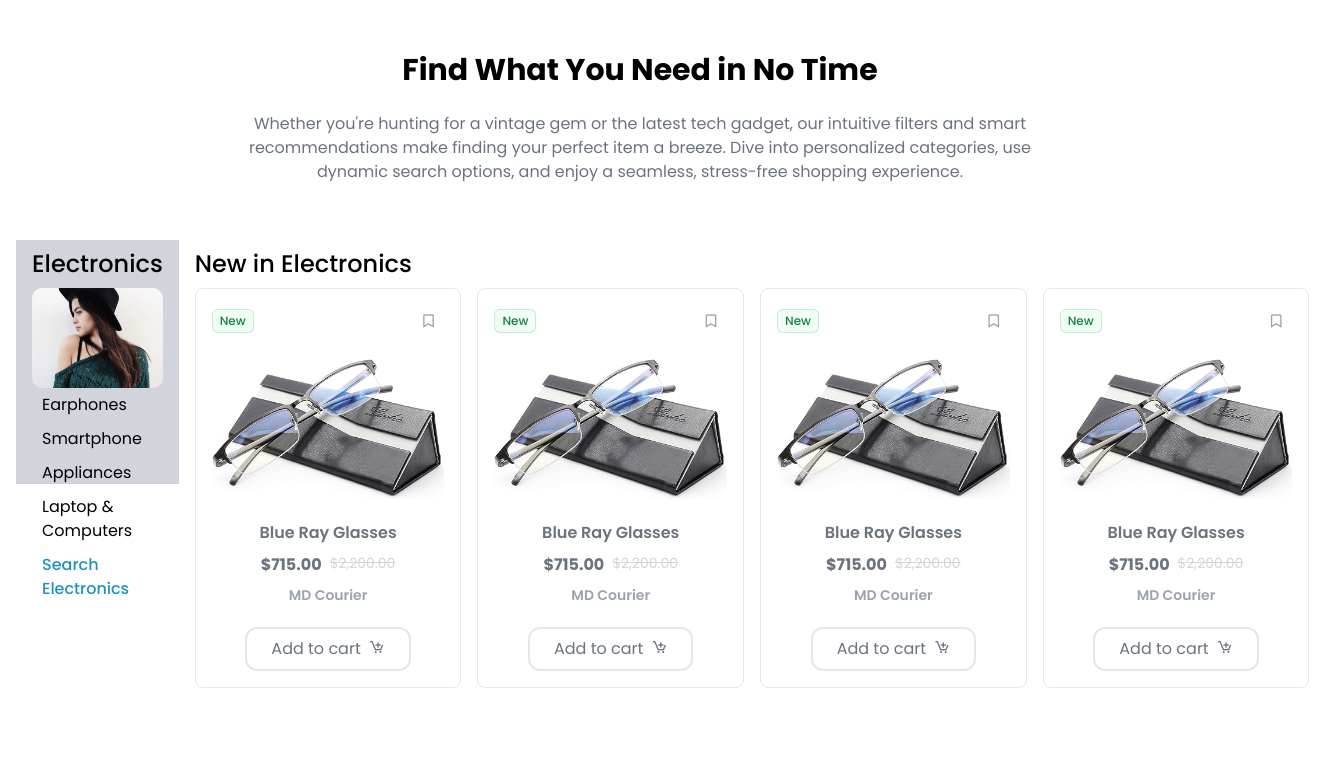
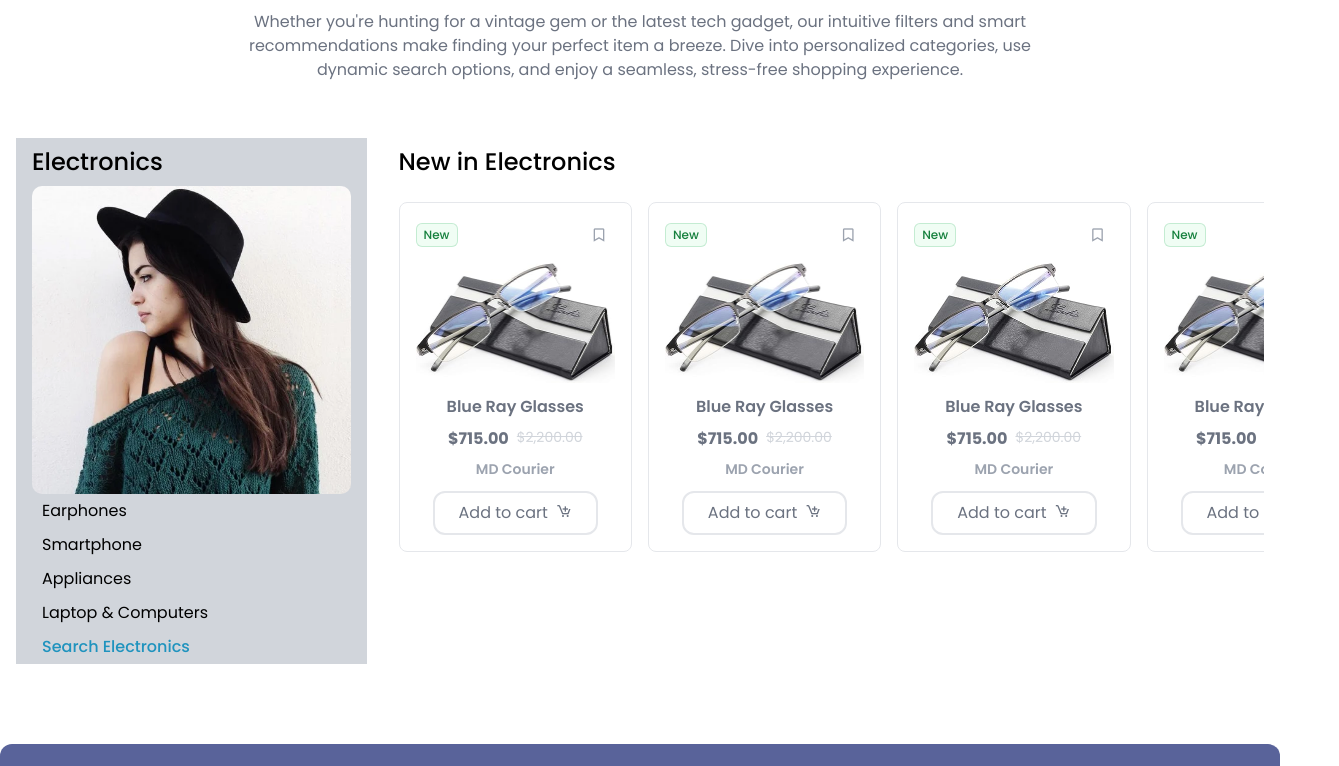
Before and after one commit to aldaineclarke/sunken_treasures_web, an Angular app: page /home in a window 1280 px wide. Shown: the part 1660-2426 px from the top of the page, 1339 px wide, since content can reach past the window. Built offline with nearby package versions, Linux system fonts and the light colour scheme.

Commit message:
changed (Home Page): Changed the card size and made a custom scrollbar for sections

```diff
--- a/src/app/modules/home/home.component.html
+++ b/src/app/modules/home/home.component.html
@@ -13,8 +13,10 @@
 <section class="mt-16 bg-slate-100 py-16">
     <div class="container mx-auto">
         <h2 class="section-header text-3xl font-bold text-center">Featured Products</h2>
-        <div class="cards flex gap-4 justify-center mt-10">
-            <app-card *ngFor="let product of [1,2,3,4,5]"></app-card>
+        <div class="cards-wrapper overflow-x-scroll custom-scrollbar">
+            <div class="cards flex gap-4 mt-10 py-4">
+                <app-card *ngFor="let product of [1,2,3,4,5]"></app-card>
+            </div>
         </div>
         <div class="cta flex justify-center mt-8">
             <button class="primary-outline-btn">View All Products</button>
@@ -29,8 +31,8 @@
             Whether you're hunting for a vintage gem or the latest tech gadget, our intuitive filters and smart recommendations make finding your perfect item a breeze. Dive into personalized categories, use dynamic search options, and enjoy a seamless, stress-free shopping experience.
         </p>
         <div class="w-full mt-10">
-                <div class="flex categories-wrapper  min-h-[50vh] p-4 ">
-                    <div class="electronic-cat w-[300px] bg-gray-300 flex flex-col p-4">
+                <div class="flex categories-wrapper  min-h-[50vh] p-4 gap-4">
+                    <div class="electronic-cat w-[400px] bg-gray-300 flex flex-col p-4">
                         <p class="feature-cat text-2xl text-black my-2 font-medium">Electronics</p>
                         <img class="" src="assets/images/demo09-520x520.jpg.jpg" alt="Image of Electronic Category">
                         <ul class="cat-links">
@@ -41,10 +43,10 @@
                             <li class="text-accent font-medium active">Search Electronics</li>
                         </ul>
                     </div>
-                    <div class="cards-wrapper px-4">
+                    <div class="cards-wrapper px-4 overflow-x-scroll  custom-scrollbar">
                         <p class="cards-title text-black my-2 font-medium text-2xl">New in Electronics</p>
 
-                        <div class="cards flex gap-4">
+                        <div class="cards flex gap-4 py-4">
                             <app-card *ngFor="let product of [1,2,3,4]"></app-card>
                         </div>
                     </div>
--- a/src/app/modules/home/home.component.scss
+++ b/src/app/modules/home/home.component.scss
@@ -11,7 +11,7 @@
 
 .bento-box-3>div {
         border-radius: 10px;
-        aspect-ratio: 16/9;
+
 }
 
 .bento-box-3>div:nth-child(1) {
@@ -47,7 +47,7 @@
 .electronic-cat {
         aspect-ratio: 2/3;
         padding: 0 1rem;
-        height: 100%;
+        align-self: stretch;
 
         img {
                 height:100px;
--- a/src/app/shared/components/card/card.component.scss
+++ b/src/app/shared/components/card/card.component.scss
@@ -1,5 +1,5 @@
 .card{
-    height: 400px;
+    height: 350px;
     aspect-ratio: 2/3;
     transition: box-shadow 300ms;
     background-color: #fff;
--- a/src/app/shared/components/card/card.component.ts
+++ b/src/app/shared/components/card/card.component.ts
@@ -1,4 +1,4 @@
-import { Component } from '@angular/core';
+import { Component, Input } from '@angular/core';
 
 @Component({
   selector: 'app-card',
@@ -6,5 +6,6 @@ import { Component } from '@angular/core';
   styleUrls: ['./card.component.scss']
 })
 export class CardComponent {
+    @Input() scale:string = "1";
 
 }
--- a/src/styles.scss
+++ b/src/styles.scss
@@ -19,3 +19,55 @@ h1,h2,h3,h4,h5,h6{
 .primary-outline-btn{
     @apply bg-transparent hover:bg-primary hover:text-white text-primary border border-primary font-semibold py-2 px-4  rounded-xl transition duration-300;
 }
+
+body::-webkit-scrollbar {
+    width: 1em;
+  }
+
+  body::-webkit-scrollbar-track {
+    box-shadow: inset 0 0 6px rgba(0, 0, 0, 0.3);
+  }
+
+  body::-webkit-scrollbar-thumb {
+    background-color: darkgrey;
+    outline: 1px solid slategrey;
+  }
+
+
+// .custom-scrollbar{
+//         scrollbar-color: #d4aa70 #e4e4e4;
+//         transition: scrollbar-color 0.3s ease-out;
+//         scrollbar-width: 3px;
+
+//       &:hover {
+//         scrollbar-color: #5749d2;
+//       }
+//       &::-webkit-scrollbar-button{
+//         display: none;
+//       }
+//       &::-webkit-scrollbar-thumb {
+//         border-radius: 100px;
+//         background: #8070d4;
+//         border: 6px solid rgba(0, 0, 0, 0.2);
+//       }
+// }
+
+
+.custom-scrollbar::-webkit-scrollbar {
+    width: 3px;
+    height:5px;
+    transition:300ms height linear;
+}
+
+.custom-scrollbar::-webkit-scrollbar-track {
+    -webkit-box-shadow: inset 0 0 6px rgba(0,0,0,0.3);
+    border-radius: 10px;
+}
+
+.custom-scrollbar::-webkit-scrollbar-thumb {
+  background-color: #aaa;
+  border-radius: 10px;
+}
+.custom-scrollbar:hover::-webkit-scrollbar-thumb {
+    background-color: #256;
+}
```
